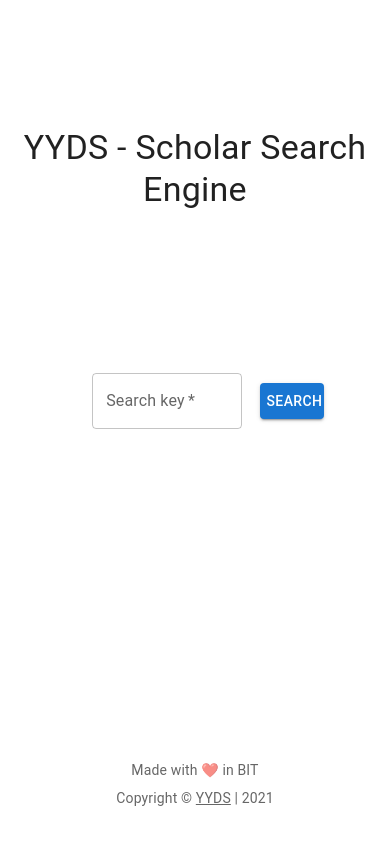
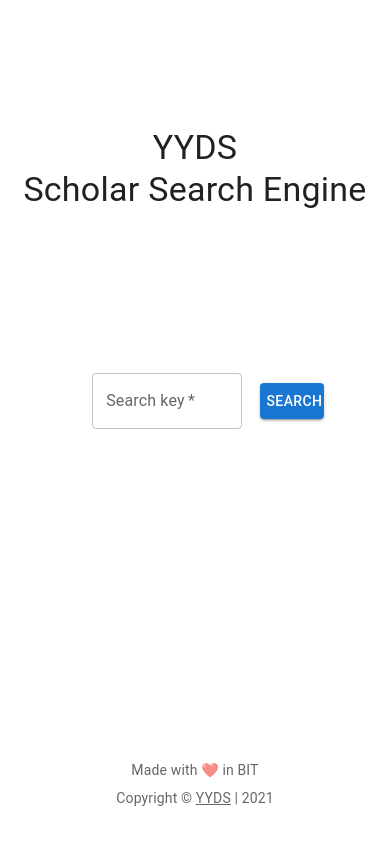
Before and after one commit to BITCS-Information-Retrieval-2021-2022/project2-yyds, a React (Create React App) app in the folder display_frontend/: page / in a window 390 px wide. Built offline with nearby package versions, Linux system fonts and the light colour scheme.

Commit message:
:iphone:make the title of Home Page responsive

```diff
--- a/display_frontend/src/pages/Home.js
+++ b/display_frontend/src/pages/Home.js
@@ -1,23 +1,24 @@
 import React from "react";
 import SearchBar from "../components/SearchBar";
 import Copyright from "../components/Copyright";
-import {CssBaseline, Grid, Typography} from "@mui/material";
+import {CssBaseline, Grid, Typography, useMediaQuery} from "@mui/material";
 
 function Home(){
+  const matches = useMediaQuery("(max-width:490px)");
   return (
     <React.Fragment>
       <CssBaseline />
       <Grid container sx={{margin: 'auto', height: "100vh", justifyContent: "center", alignItems: "center"}}>
         {/*<Test />*/}
-        <Grid item container md={12}  height={"25%"} alignContent={"flex-end"} justifyContent={"center"}>  {/*pt={"25vh"}*/}
+        <Grid item container xs={12}  height={"25%"} alignContent={"flex-end"} justifyContent={"center"}>  {/*pt={"25vh"}*/}
           <Typography variant="h4" textAlign={"center"}>
-            YYDS - Scholar Search Engine
+            YYDS{matches ? <br/> : " - "}Scholar Search Engine
           </Typography>
         </Grid>
-        <Grid item container md={12} height={"45%"} alignContent={"center"} justifyContent={"center"}>   {/*pt={"5vh"}*/}
+        <Grid item container xs={12} height={"45%"} alignContent={"center"} justifyContent={"center"}>   {/*pt={"5vh"}*/}
           <SearchBar/>
         </Grid>
-        <Grid item container md={12} height={"30%"} alignContent={"flex-end"} justifyContent={"center"}>  {/*pt={"15vh"}*/}
+        <Grid item container xs={12} height={"30%"} alignContent={"flex-end"} justifyContent={"center"}>  {/*pt={"15vh"}*/}
           <Copyright />
         </Grid>
       </Grid>
```
